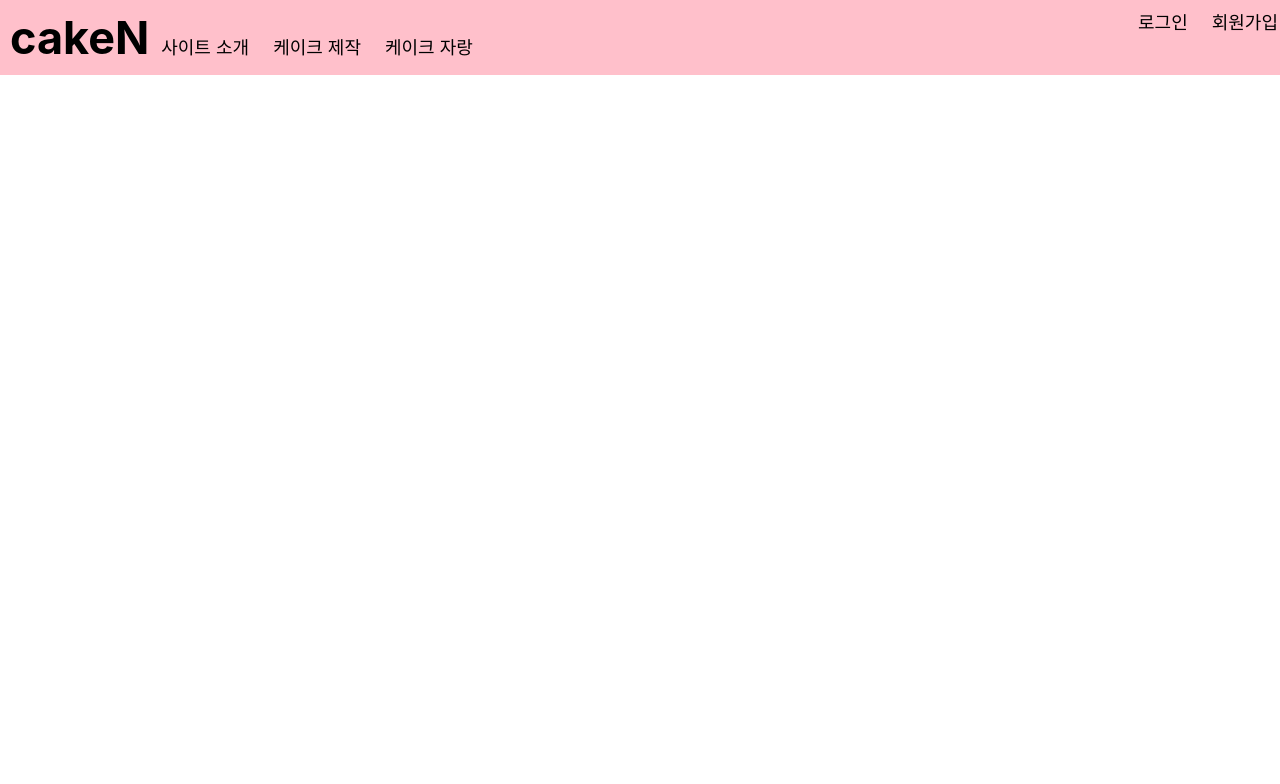
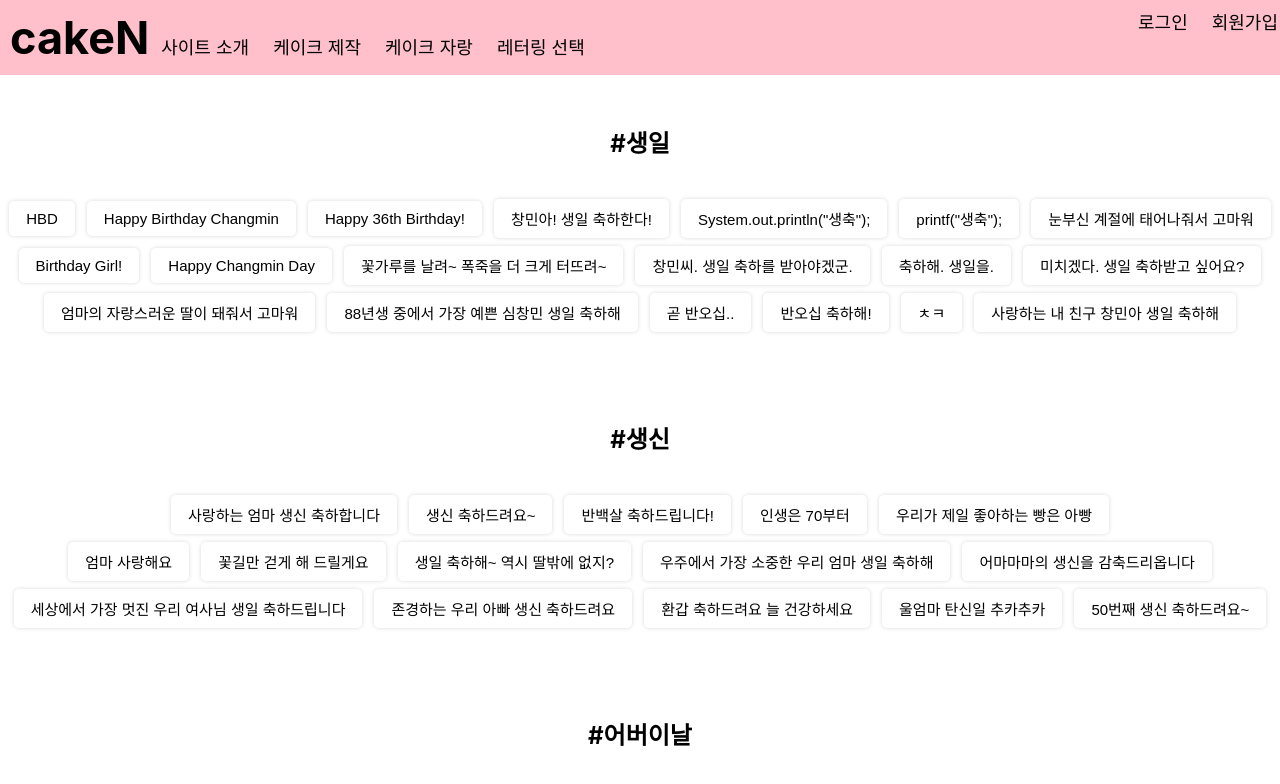
Before and after one commit to sm-CODE-IT/cakeN, a React (Create React App) app in the folder frontend/cake/: page /letter in a window 1280 px wide. Shown: the top 784 px of the page. Built offline with nearby package versions, Linux system fonts and the light colour scheme.

Commit message:
[FEAT] 레터링추가1

```diff
--- a/frontend/cake/src/App.css
+++ b/frontend/cake/src/App.css
@@ -16,7 +16,6 @@
   text-align: center;
   display: flex;
   justify-content: space-between;
-
 }
 
 /* 로고 속성 */
@@ -49,3 +48,58 @@
 .NaviHeader .menu.active:hover {
   background-color: cornsilk;
 }
+
+/* LETTERING */
+.Lettering .lettering_type {
+  display: flex;
+  justify-content: center;
+}
+
+.Lettering #birthday {
+  overflow-x: hidden;
+  overflow-y: hidden;
+}
+
+.Lettering h3 {
+  font-size: 15px;
+  padding: 3px;
+  margin: 3px;
+  border-style: outset;
+  border-radius: 3px;
+}
+
+.Lettering .box {
+  position: relative;
+  width: 100%;
+  text-align: center;
+}
+
+.Lettering h2 {
+  text-align: center;
+}
+
+.Lettering pre {
+  display: inline-block;
+  font-size: 15px;
+  font-family: Arial, Helvetica, sans-serif;
+  background: #fff;
+  border-radius: 5px;
+  padding: 9px 17px;
+  margin: 0 6px 8px 6px;
+  vertical-align: middle;
+  box-shadow: 0 0 4px rgb(0 0 0 / 15%);
+  -webkit-transition: width 1s, height 3s;
+  transition: width 1s, height 3s;
+}
+
+.Lettering pre:hover {
+  color: pink;
+  transition: 0.15s ease-in-out;
+  background: rgba(255, 255, 255);
+  box-shadow: 0 0 8px #ddd;
+  transform: scale(1.5);
+}
+pre {
+  cursor: pointer;
+  transition: 0.15s ease-in-out;
+}
--- a/frontend/cake/src/App.js
+++ b/frontend/cake/src/App.js
@@ -8,9 +8,26 @@ import Design from './pages/Design';
 import Contest from './pages/Contest';
 import Login from './pages/Login';
 import SignUp from './pages/SignUp';
+import Lettering from './pages/Lettering';
 
 
 function App() {
+  window.onscroll = function () {
+    scrollFunction();
+  };
+
+  function scrollFunction() {
+    if (document.body.scrollTop > 80 || document.documentElement.scrollTop > 80) {
+      //document.getElementById("navbar").style.padding = "0";
+      //document.getElementById("logo").style.fontSize = "25px";
+      document.getElementById("navbar").style.top = "-200px";
+    } else {
+      //document.getElementById("navbar").style.padding = "10px 10px";
+      //document.getElementById("logo").style.fontSize = "35px";
+      document.getElementById("navbar").style.top = "0";
+    }
+  };
+
   return (
     <div className="App">
       <NaviHeader />
@@ -22,6 +39,7 @@ function App() {
           <Route path='/contest' element={<Contest />} />
           <Route path='/login' element={<Login />} />
           <Route path='/signUp' element={<SignUp />} />
+          <Route path='/letter' element={<Lettering />} />
         </Routes>
       </BrowserRouter>
     </div>
--- a/frontend/cake/src/components/NaviHeader.js
+++ b/frontend/cake/src/components/NaviHeader.js
@@ -1,12 +1,13 @@
 const NaviHeader = () => {
 
     return (
-      <header className="NaviHeader">
+      <header className="NaviHeader" id="navbar">
           <div className="left">
               <a href={"/"} id="logo">cakeN</a>
               <a href="/intro" className="menu">사이트 소개</a>
               <a href="/design" className="menu">케이크 제작</a>
-              <a href="contest" className="menu">케이크 자랑</a>
+              <a href="/contest" className="menu">케이크 자랑</a>
+              <a href="/letter" className="menu">레터링 선택</a>
           </div>
           <div className="right">
               <a href={"/login"} className="menu">로그인</a>
--- /dev/null
+++ b/frontend/cake/src/pages/Lettering.js
@@ -0,0 +1,71 @@
+const Lettering = () => {
+  return (
+    <div className="Lettering">
+      <div className="lettering_type">
+        <a href="#birthday">#생일</a>
+        <a href="#birthday2">#생신</a>
+      </div>
+      <br />
+      <br />
+      <br />
+      <br />
+
+      <div className="box" id="birthday">
+        <h2>#생일</h2>
+        <br />
+        <pre>HBD</pre>
+        <pre>Happy Birthday Changmin</pre>
+        <pre>Happy 36th Birthday!</pre>
+        <pre>창민아! 생일 축하한다!</pre>
+        <pre>System.out.println("생축");</pre>
+        <pre>printf("생축");</pre>
+        <pre>눈부신 계절에 태어나줘서 고마워</pre>
+        <pre>Birthday Girl!</pre>
+        <pre>Happy Changmin Day</pre>
+        <pre>꽃가루를 날려~ 폭죽을 더 크게 터뜨려~</pre>
+        <pre>창민씨. 생일 축하를 받아야겠군.</pre>
+        <pre>축하해. 생일을.</pre>
+        <pre>미치겠다. 생일 축하받고 싶어요?</pre>
+        <pre>엄마의 자랑스러운 딸이 돼줘서 고마워</pre>
+        <pre>88년생 중에서 가장 예쁜 심창민 생일 축하해</pre>
+        <pre>곧 반오십..</pre>
+        <pre>반오십 축하해!</pre>
+        <pre>ㅊㅋ</pre>
+        <pre>사랑하는 내 친구 창민아 생일 축하해</pre>
+        <br />
+        <br />
+        <br />
+        <br />
+      </div>
+      <div className="box" id="birthday2">
+        <h2>#생신</h2>
+        <br />
+        <pre>사랑하는 엄마 생신 축하합니다</pre>
+        <pre>생신 축하드려요~</pre>
+        <pre>반백살 축하드립니다!</pre>
+        <pre>인생은 70부터</pre>
+        <pre>우리가 제일 좋아하는 빵은 아빵</pre>
+        <br />
+        <pre>엄마 사랑해요</pre>
+        <pre>꽃길만 걷게 해 드릴게요</pre>
+        <pre>생일 축하해~ 역시 딸밖에 없지?</pre>
+        <pre>우주에서 가장 소중한 우리 엄마 생일 축하해</pre>
+        <pre>어마마마의 생신을 감축드리옵니다</pre>
+        <pre>세상에서 가장 멋진 우리 여사님 생일 축하드립니다</pre>
+        <pre>존경하는 우리 아빠 생신 축하드려요</pre>
+        <pre>환갑 축하드려요 늘 건강하세요</pre>
+        <pre>울엄마 탄신일 추카추카</pre>
+        <pre>50번째 생신 축하드려요~</pre>
+        <br />
+        <br />
+        <br />
+        <br />
+      </div>
+      <div className="box" id="parentsday">
+        <h2>#어버이날</h2>
+      </div>
+    </div>
+  );
+};
+
+export default Lettering;
--- a/frontend/cake/src/pages/Login.js
+++ b/frontend/cake/src/pages/Login.js
@@ -1,6 +1,71 @@
 const Login = () => {
     return (
         <div>
+            {"로그인 페이지 입니다."}
+            <br/>
+            {"로그인 페이지 입니다."}
+            <br/>
+            {"로그인 페이지 입니다."}
+            <br/>
+            {"로그인 페이지 입니다."}
+            <br/>
+            {"로그인 페이지 입니다."}
+            <br/>
+            {"로그인 페이지 입니다."}
+            <br/>{"로그인 페이지 입니다."}
+            <br/>
+            {"로그인 페이지 입니다."}
+            <br/>
+            {"로그인 페이지 입니다."}
+            <br/>
+            {"로그인 페이지 입니다."}
+            <br/>
+            {"로그인 페이지 입니다."}
+            <br/>
+            {"로그인 페이지 입니다."}
+            <br/>
+            {"로그인 페이지 입니다."}
+            <br/>{"로그인 페이지 입니다."}
+            <br/>
+            {"로그인 페이지 입니다."}
+            <br/>
+            {"로그인 페이지 입니다."}
+            <br/>
+            {"로그인 페이지 입니다."}
+            <br/>
+            {"로그인 페이지 입니다."}
+            <br/>
+            {"로그인 페이지 입니다."}
+            <br/>
+            {"로그인 페이지 입니다."}
+            <br/>{"로그인 페이지 입니다."}
+            <br/>
+            {"로그인 페이지 입니다."}
+            <br/>
+            {"로그인 페이지 입니다."}
+            <br/>
+            {"로그인 페이지 입니다."}
+            <br/>
+            {"로그인 페이지 입니다."}
+            <br/>
+            {"로그인 페이지 입니다."}
+            <br/>
+            {"로그인 페이지 입니다."}
+            <br/>{"로그인 페이지 입니다."}
+            <br/>
+            {"로그인 페이지 입니다."}
+            <br/>
+            {"로그인 페이지 입니다."}
+            <br/>
+            {"로그인 페이지 입니다."}
+            <br/>
+            {"로그인 페이지 입니다."}
+            <br/>
+            {"로그인 페이지 입니다."}
+            <br/>
+            {"로그인 페이지 입니다."}
+            <br/>{"로그인 페이지 입니다."}
+            <br/>
             {"로그인 페이지 입니다."}
             <br/>
             {"로그인 페이지 입니다."}
```
